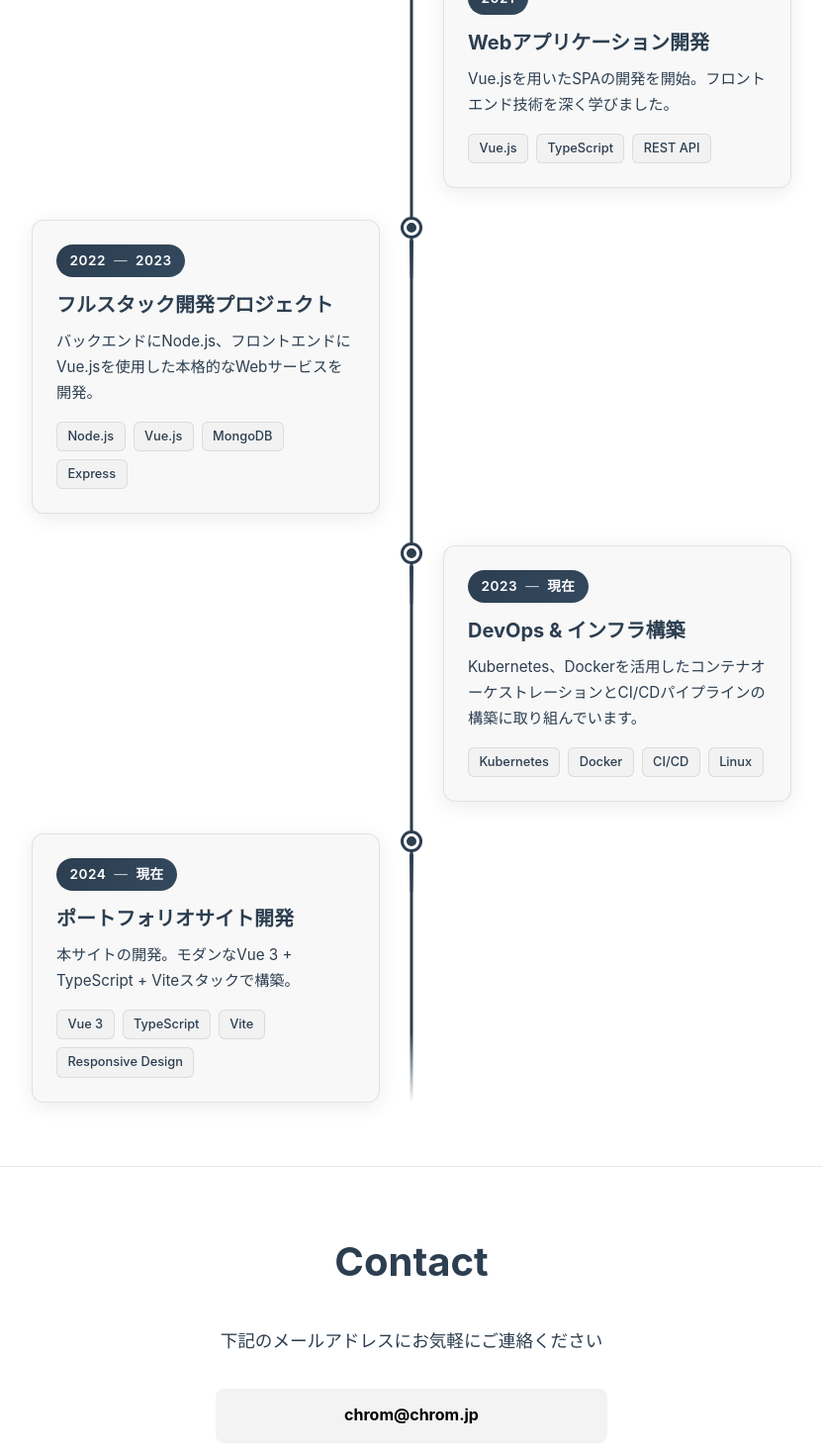
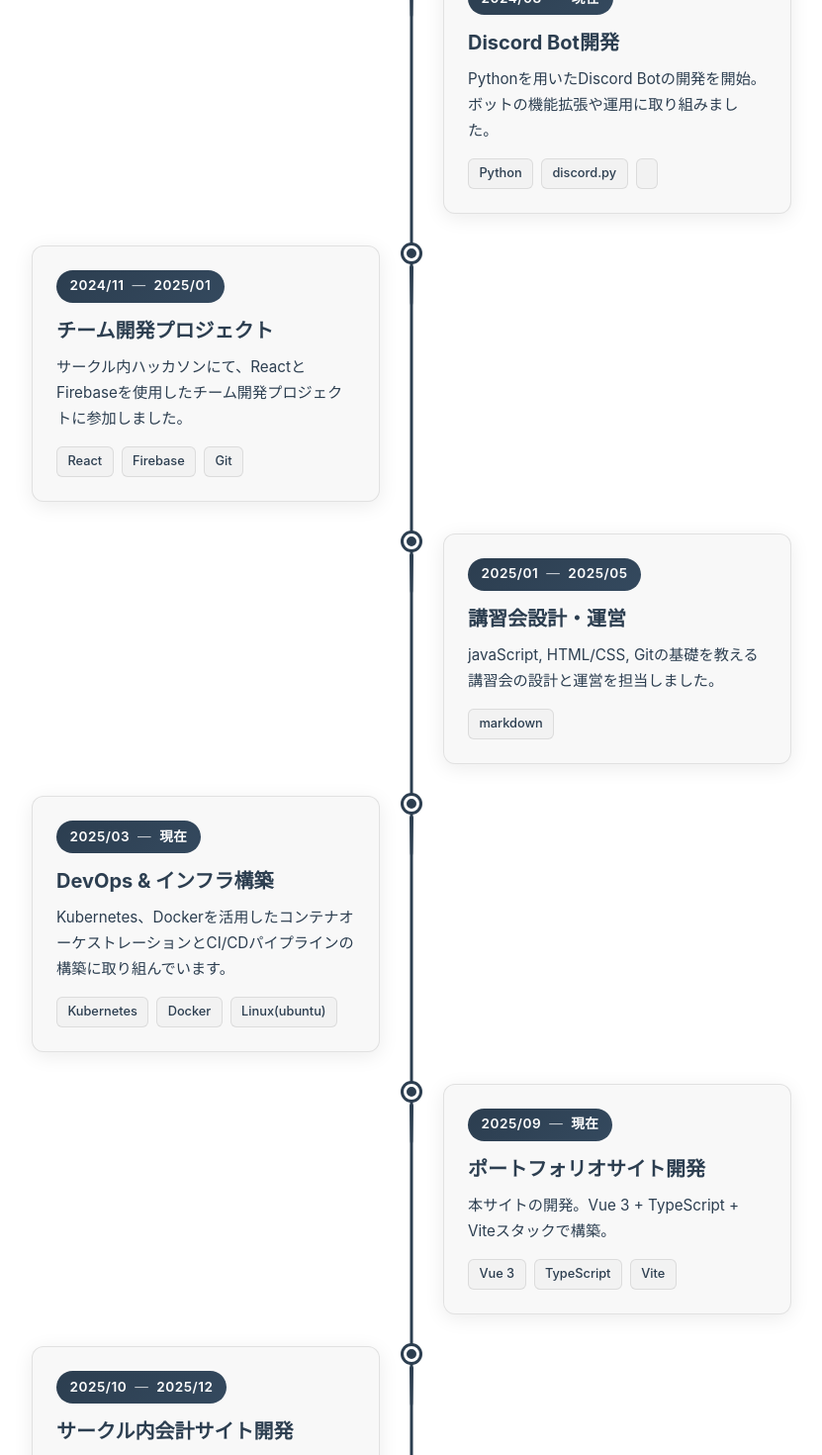
Before and after one commit to chrom9103/Portfolio-site, a Vue app: page / in a window 1280 px wide. Shown: the part 1780-3250 px from the top of the page at 99% size, without its empty margins (224-1055 px from the left). Built offline with nearby package versions, Linux system fonts and the light colour scheme.

Commit message:
fix(TimelineSection.vue): タイムラインアイテムのプロパティ名を修正し、データ構造を更新

```diff
--- a/src/components/home/TimelineSection.vue
+++ b/src/components/home/TimelineSection.vue
@@ -8,19 +8,19 @@
           v-for="(item, index) in timelineItems"
           :key="index"
           class="timeline-item"
-          :class="{ 'multi-year': item.endYear !== undefined }"
+          :class="{ 'multi-year': item.end !== undefined }"
         >
           <div class="timeline-marker">
             <div class="marker-dot"></div>
-            <div v-if="item.endYear" class="marker-line"></div>
+            <div v-if="item.end" class="marker-line"></div>
           </div>
           <div class="timeline-card">
             <div class="timeline-year">
               <span class="year-badge">
-                {{ item.startYear }}
-                <template v-if="item.endYear">
+                {{ item.start }}
+                <template v-if="item.end">
                   <span class="year-separator">―</span>
-                  {{ item.endYear === 'present' ? '現在' : item.endYear }}
+                  {{ formatDate(item.end) }}
                 </template>
               </span>
             </div>
@@ -44,46 +44,66 @@
 
 <script setup lang="ts">
 interface TimelineItem {
-  startYear: number
-  endYear?: number | 'present'
+  start: string
+  end?: string | 'present'
   title: string
   description: string
   tags: string[]
 }
 
+const formatDate = (date: string | 'present'): string => {
+  if (date === 'present') return '現在'
+  return date
+}
+
 const timelineItems: TimelineItem[] = [
   {
-    startYear: 2020,
+    start: '2024/04',
     title: 'プログラミング学習開始',
     description: 'HTML/CSS/JavaScriptの基礎を学び、Web開発の世界に足を踏み入れました。',
     tags: ['HTML', 'CSS', 'JavaScript']
   },
   {
-    startYear: 2021,
-    title: 'Webアプリケーション開発',
-    description: 'Vue.jsを用いたSPAの開発を開始。フロントエンド技術を深く学びました。',
-    tags: ['Vue.js', 'TypeScript', 'REST API']
+    start: '2024/08',
+    end: 'present',
+    title: 'Discord Bot開発',
+    description: 'Pythonを用いたDiscord Botの開発を開始。ボットの機能拡張や運用に取り組みました。',
+    tags: ['Python', 'discord.py', '']
   },
   {
-    startYear: 2022,
-    endYear: 2023,
-    title: 'フルスタック開発プロジェクト',
-    description: 'バックエンドにNode.js、フロントエンドにVue.jsを使用した本格的なWebサービスを開発。',
-    tags: ['Node.js', 'Vue.js', 'MongoDB', 'Express']
+    start: '2024/11',
+    end: '2025/01',
+    title: 'チーム開発プロジェクト',
+    description: 'サークル内ハッカソンにて、ReactとFirebaseを使用したチーム開発プロジェクトに参加しました。',
+    tags: ['React', 'Firebase', 'Git']
   },
   {
-    startYear: 2023,
-    endYear: 'present',
+    start: '2025/01',
+    end: '2025/05',
+    title: '講習会設計・運営',
+    description: 'javaScript, HTML/CSS, Gitの基礎を教える講習会の設計と運営を担当しました。',
+    tags: ['markdown']
+  },
+  {
+    start: '2025/03',
+    end: 'present',
     title: 'DevOps & インフラ構築',
     description: 'Kubernetes、Dockerを活用したコンテナオーケストレーションとCI/CDパイプラインの構築に取り組んでいます。',
-    tags: ['Kubernetes', 'Docker', 'CI/CD', 'Linux']
+    tags: ['Kubernetes', 'Docker', 'Linux(ubuntu)']
   },
   {
-    startYear: 2024,
-    endYear: 'present',
+    start: '2025/09',
+    end: 'present',
     title: 'ポートフォリオサイト開発',
-    description: '本サイトの開発。モダンなVue 3 + TypeScript + Viteスタックで構築。',
-    tags: ['Vue 3', 'TypeScript', 'Vite', 'Responsive Design']
+    description: '本サイトの開発。Vue 3 + TypeScript + Viteスタックで構築。',
+    tags: ['Vue 3', 'TypeScript', 'Vite']
+  },
+  {
+    start: '2025/10',
+    end: '2025/12',
+    title: 'サークル内会計サイト開発',
+    description: 'サークルの会計管理を効率化するためのWebアプリケーションを開発。Vue 3とSupabaseを使用。',
+    tags: ['Vue 3', 'Supabase', 'FastAPI']
   }
 ]
 </script>
```
